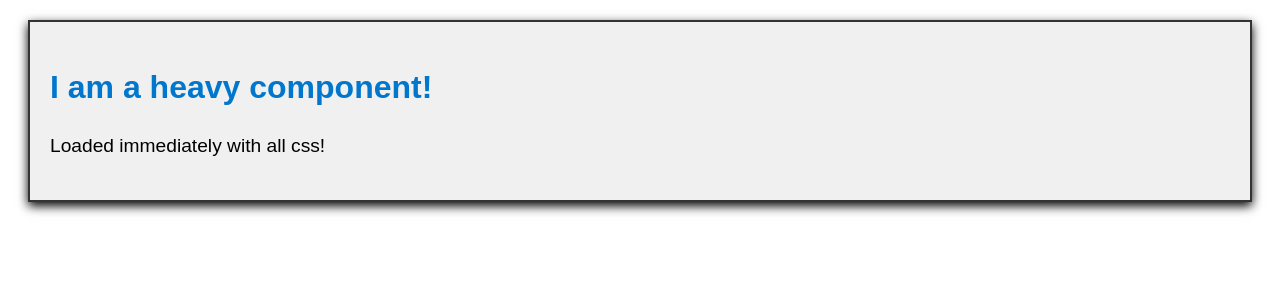
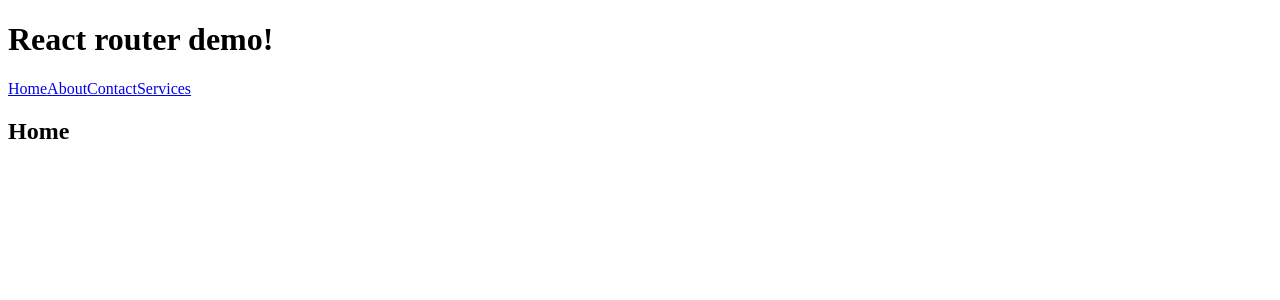
Before and after one commit to CleanCodeNinja01/react-practice, a React (Vite) app in the folder my-app/: page / in a window 1280 px wide. Shown: the top 300 px of the page. Built offline with nearby package versions, Linux system fonts and the light colour scheme.

Commit message:
adding react router using navlink and browser router

```diff
--- a/my-app/package.json
+++ b/my-app/package.json
@@ -14,7 +14,8 @@
     "lucide-react": "^1.47.0",
     "prop-types": "^15.8.1",
     "react": "^19.2.8",
-    "react-dom": "^19.2.8"
+    "react-dom": "^19.2.8",
+    "react-router-dom": "^7.18.4"
   },
   "devDependencies": {
     "@eslint/js": "^10.0.1",
--- a/my-app/src/App.jsx
+++ b/my-app/src/App.jsx
@@ -37,11 +37,20 @@ const HeavyComponent = lazy(()=> import ("./components/HeavyComponent/HeavyCompo
 // const HelloWithLogger = WithLogger(Hello);
 // const GoodbyeWithLogger = WithLogger(Goodbye);
 
+import { BrowserRouter, NavLink, Route, Routes } from "react-router-dom";
+
+const Home = () => <h2>Home</h2>
+const About = () => <h2>About</h2>
+const Contact = () => <h2>Contact</h2>
+const Services = () => <h2>Services</h2>
+
 const App = () => {
   // const handleClick = ()=>console.log(`hey saleha! be healthy ${0}`)
 
   const [user, setUser] = useState("");
   const [location, setLocation] = useState("")
+
+  const navLinkStyle = {};
 
   return (
     <>
@@ -61,7 +70,6 @@ const App = () => {
         // onChange={(val)=> console.log("Uncontrolled ->", val)}
       /> */}
 
-
       {/* <h1>React performance!</h1> */}
 
       {/* <WelcomeMessage/>
@@ -80,10 +88,32 @@ const App = () => {
 
       {/* <MemoizedFunctionsParent/> */}
       {/* <VirtualizedList/> */}
-      <Suspense fallback={<div>Loading component...</div>}>
+      {/* <Suspense fallback={<div>Loading component...</div>}>
         <HeavyComponent/>
-      </Suspense>
-
+      </Suspense> */}
+      <BrowserRouter>
+        <h1>React router demo!</h1>
+        <nav>
+          <NavLink to="/" style={navLinkStyle}>
+            Home
+          </NavLink>
+          <NavLink to="/about" style={navLinkStyle}>
+            About
+          </NavLink>
+          <NavLink to="/contact" style={navLinkStyle}>
+            Contact
+          </NavLink>
+          <NavLink to="/services" style={navLinkStyle}>
+            Services
+          </NavLink>
+        </nav>
+        <Routes>
+          <Route path="/" element={<Home />} />
+          <Route path="/about" element={<About />} />
+          <Route path="/contact" element={<Contact />} />
+          <Route path="/services" element={<Services />} />
+        </Routes>
+      </BrowserRouter>
     </>
   );
 }
--- a/package.json
+++ b/package.json
@@ -1,6 +1,7 @@
 {
   "dependencies": {
     "lucide-react": "^1.47.0",
+    "react-router-dom": "^7.18.4",
     "react-virtualized": "^9.22.6"
   }
 }
```
Also changed, not shown: 2 other files (tests, documents, lock files or other folders).
